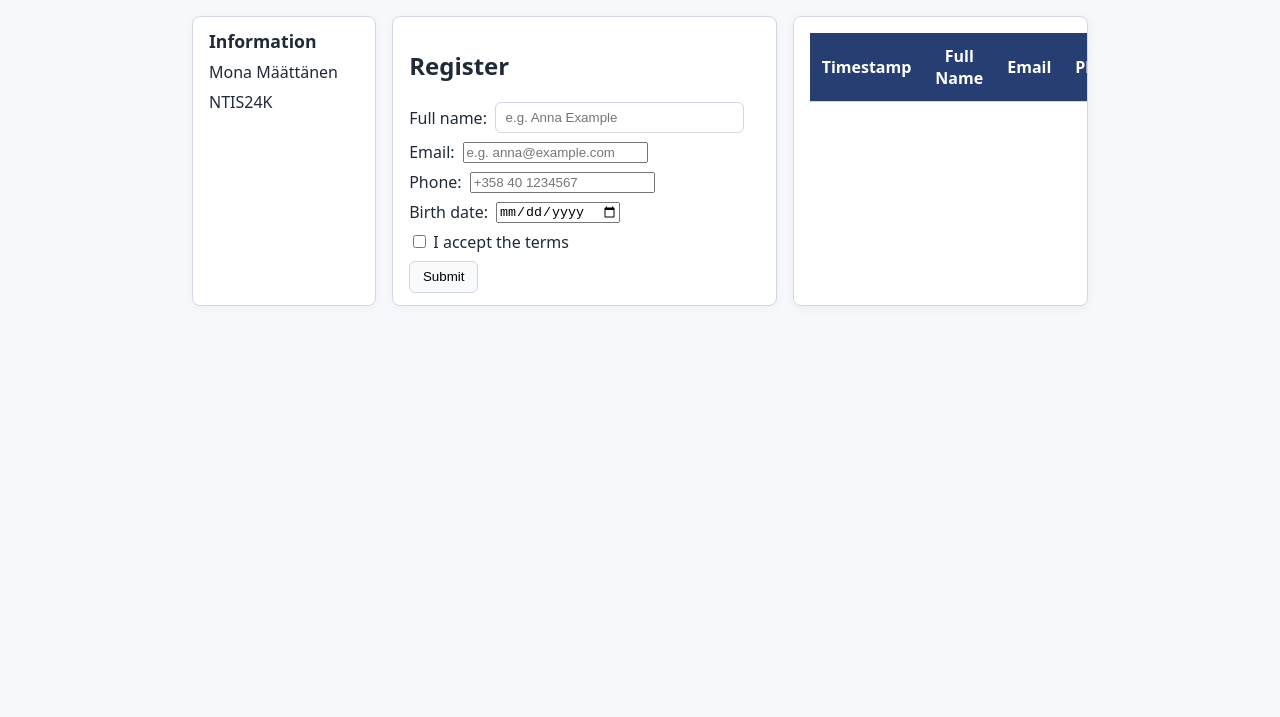
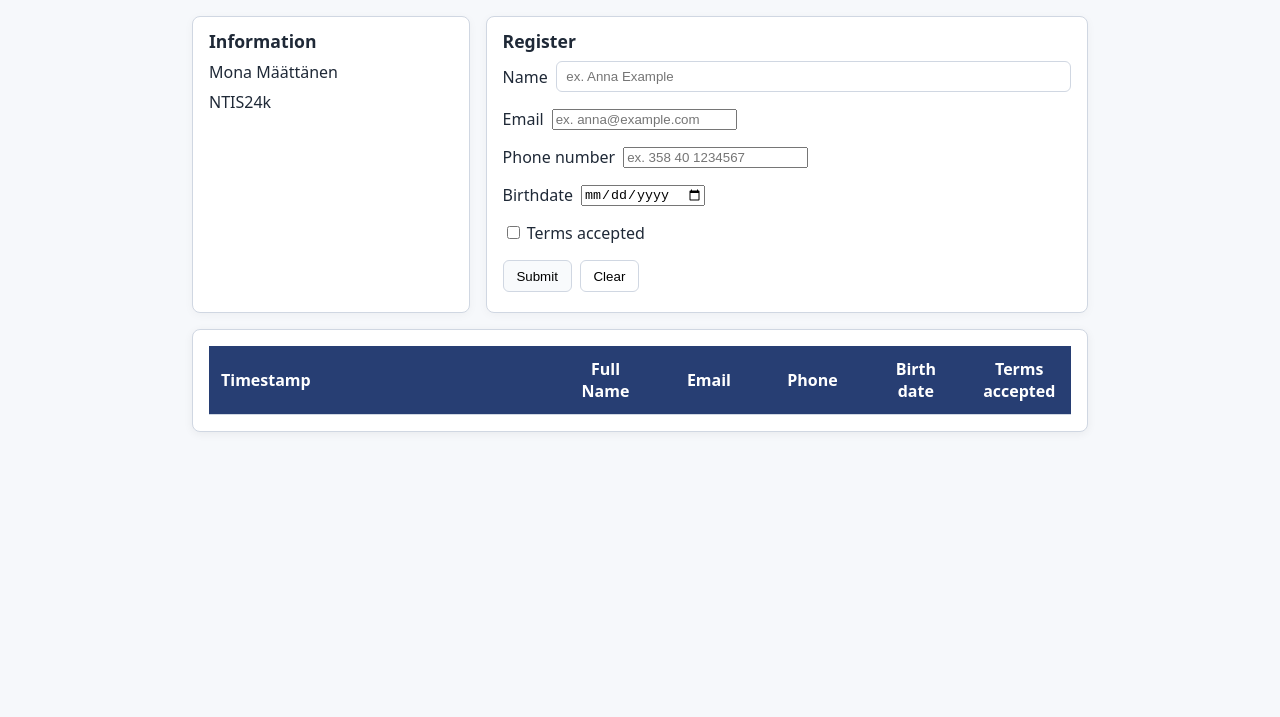
Before and after one commit to Dogsters03/Dogsters03.github.io, a plain HTML site: page index.html in a window 1280 px wide. Shown: the part 83-800 px from the top of the page. Drawn offline with Linux system fonts and the light colour scheme.

Commit message:
Add files via upload

```diff
--- a/index.html
+++ b/index.html
@@ -1,81 +1,122 @@
 <!DOCTYPE html>
 <html lang="en">
+
   <head>
-  <meta charset="UTF-8" />
-  <title>Registration Form</title>
-  <link rel="stylesheet" href="style.css" />
-  <script defer src="index.js"></script>
+    <meta charset="UTF-8">
+    <title>Information form</title>
+    <link rel="stylesheet" href="style.css">
+    <script src="index.js" defer></script>
   </head>
+
   <body>
+
     <!--
     Author: Mona Määttänen
     Date: 2025-11-03
     -->
+
     <header class="site-header">
-    <h1>Registration Form</h1>
+      <h1>Registration From</h1>
     </header>
 
     <main class="content">
+      <!-- Top row split into two blocks -->
       <div class="top-grid">
+        <!-- Student info (30%) -->
         <section class="student-info" aria-label="Student information">
           <h2 class="student-info-title">Information</h2>
           <p><span class="student-name">Mona Määttänen</span></p>
-      <p><span class="student-group">NTIS24K</span></p>
+          <p><span class="student-group">NTIS24k</span></p>
         </section>
-    <section class="controls" aria-label="User Registration">
-      <h2>Register</h2>
-      <form id="registrationForm" novalidate>
-        <input type="hidden" id="timestamp" name="timestamp">
+
+        <!-- Controls (70%): add course + day marks -->
+        <section class="controls" aria-label="Add course row">
+          <h2 class="controls-title">Register</h2>
+
+          <form id="fullForm">
+            <div class="form-row">
+              <label for="name">Name</label>
+              <input
+                id="name"
+                name="name"
+                type="text"
+                required
+                placeholder="ex. Anna Example"
+              />
+            </div>
+            <p class="error" id="nameError"></p>
 
             <div class="form-row">
-          <label for="fullName">Full name:</label>
-          <input type="text" id="fullName" name="fullName" placeholder="e.g. Anna Example">
-          <span class="error" id="nameError"></span>
+              <label for="email">Email</label>
+              <input
+                id="email"
+                name="email"
+                type="email"
+                required
+                placeholder="ex. anna@example.com"
+              />
+            </div>
+            <p class="error" id="emailError"></p>
+
+            <div class="form-row">
+              <label for="tel">Phone number</label>
+              <input
+                id="tel"
+                name="tel"
+                type="tel"
+                required
+                placeholder="ex. 358 40 1234567"
+              />
+            </div>
+            <p class="error" id="telError"></p>
+
+            <div class="form-row">
+              <label for="birth">Birthdate</label>
+              <input
+                id="birth"
+                name="birth"
+                type="date"
+                required
+              />
+            </div>
+            <p class="error" id="birthError"></p>
+
+            <div class="form-row">
+              <label
+                ><input
+                id="rights"
+                name="terms"
+                type="checkbox"
+                /> Terms accepted</label>
+            </div>
+            <p class="error" id="rightsError"></p>
+
+            <div class="form-row">
+              <button id="addRowBtn" type="submit" class="btn">Submit</button>
+              <button id="clearBtn" type="reset" class="btn btn-secondary">Clear</button>
+            </div>
+          </form>
+        </section>
       </div>
 
-        <div class="form-row">
-          <label for="email">Email:</label>
-          <input type="email" id="email" name="email" placeholder="e.g. anna@example.com">
-          <span class="error" id="emailError"></span>
-        </div>
-
-        <div class="form-row">
-          <label for="phone">Phone:</label>
-          <input type="tel" id="phone" name="phone" placeholder="+358 40 1234567">
-          <span class="error" id="phoneError"></span>
-        </div>
-
-        <div class="form-row">
-          <label for="birthdate">Birth date:</label>
-          <input type="date" id="birthdate" name="birthdate">
-          <span class="error" id="birthError"></span>
-        </div>
-
-        <div class="form-row">
-          <label>
-            <input type="checkbox" id="terms"> I accept the terms
-          </label>
-          <span class="error" id="termsError"></span>
-        </div>
-
-        <button type="submit" class="btn">Submit</button>
-      </form>
-    </section>
-
+      <!-- Table -->
       <div class="table-wrap">
-      <table id="dataTable" class="table">
+        <table class="table" id="timetable">
           <thead>
             <tr>
               <th>Timestamp</th>
               <th>Full Name</th>
               <th>Email</th>
               <th>Phone</th>
-            <th>Birth Date</th>
+              <th>Birth date</th>
+              <th>Terms accepted</th>
             </tr>
           </thead>
           <tbody></tbody>
         </table>
       </div>
     </main>
+
   </body>
+
 </html>
--- a/index.js
+++ b/index.js
@@ -1,9 +1,6 @@
-// Author: Mona Määttänen
-// Date: 2025-11-03
-
 document.addEventListener("DOMContentLoaded", () => {
   const form = document.getElementById("registrationForm");
-  const tbody = document.querySelector("#dataTable tbody");
+  const tbody = document.querySelector("#timetable tbody"); // FIXED
   const timestampInput = document.getElementById("timestamp");
 
   form.addEventListener("submit", (e) => {
@@ -24,8 +21,7 @@ document.addEventListener("DOMContentLoaded", () => {
       form.fullName.value.trim(),
       form.email.value.trim(),
       form.phone.value.trim(),
-      form.birthdate.value,
-      form.terms.checked ? "Yes" : "No"
+      form.birthdate.value
     ].forEach(text => {
       const td = document.createElement("td");
       td.textContent = text;
@@ -58,7 +54,7 @@ document.addEventListener("DOMContentLoaded", () => {
     }
 
     // Phone (Finnish +358 or 0)
-    if (!/^(\+358|0)\s?\d{5,10}$/.test(phone)) {
+    if (!/^(\+358|0)\\s?\\d{5,10}$/.test(phone)) {
       showError("phoneError", "Enter a valid Finnish phone number (+358 or 0...).");
       valid = false;
     }
--- a/style.css
+++ b/style.css
@@ -1,6 +1,15 @@
 /*
-Author: Mona Määttänen
-Date: 2025-11-03
+Author: Ville Heikkiniemi
+Date: 2025-10-06
+*/
+
+/* COLOR GUIDELINES
+   - Page background: very light gray (#f6f8fb)
+   - Main text: dark gray (#1f2937)
+   - Header background: deep blue (#273e73), text white
+   - Table header row: same deep blue, text white
+   - Table rows: alternate white (#fff) / light blue (#eef3ff)
+   - Borders: light gray (#d0d7e2)
 */
 
 :root {
@@ -226,9 +235,3 @@ body {
     display: none;
   }
 }
-
-.error {
-  color: #c00;
-  font-size: 0.9rem;
-  margin-left: 0.5rem;
-}
```
Lines whose indentation alone changed are shown as unchanged.
